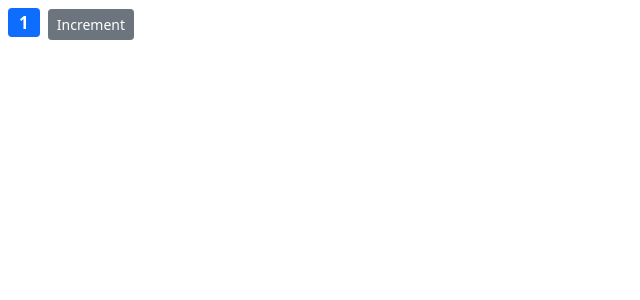
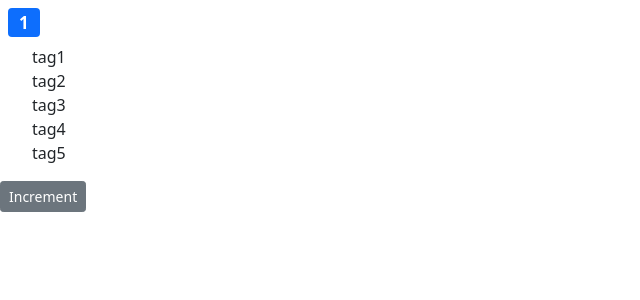
Before and after one commit to fortuneonyeka/cart-counter, a React (Create React App) app: page / in a window 1280 px wide. Shown: the top 300 px of the page, without its empty margins (0-640 px from the left). Built offline with nearby package versions, Linux system fonts and the light colour scheme.

Commit message:
rendring with map function

```diff
--- a/src/components/counter.jsx
+++ b/src/components/counter.jsx
@@ -4,14 +4,16 @@ class Counter extends React.Component {
   state = {
     count: 1,
     // imageUrl: 'https://picsum.photos/100'
+    tags: ['tag1', 'tag2', 'tag3', 'tag4', 'tag5']
 
   };
 
   render() {
     return (
-      <div>
+      <div className="content">
         {/* <img className="img m-4" src={this.state.imageUrl} alt="picsum" /> */}
         <span className={this.getBadgeClasses()} style={{fontSize: 17}}>{this.formatCount()}</span>
+        <ul className='tags' style={{listStyle: 'none'}}>{this.state.tags.map(tag => <li key={tag}>{tag}</li>)}</ul>
         <button className="btn btn-secondary btn-sm">Increment</button>
       </div>
 
```
Also changed, not shown: src/App.css (+10 -0 lines).
